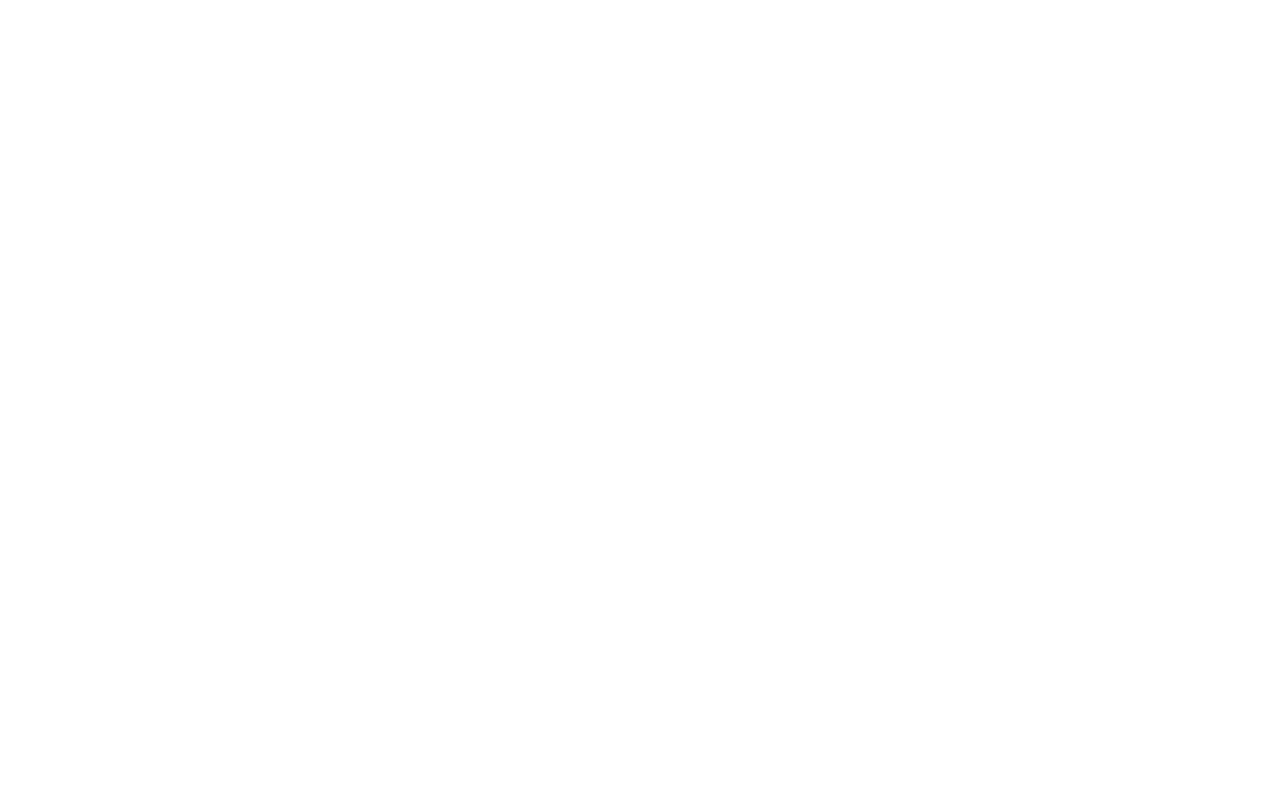
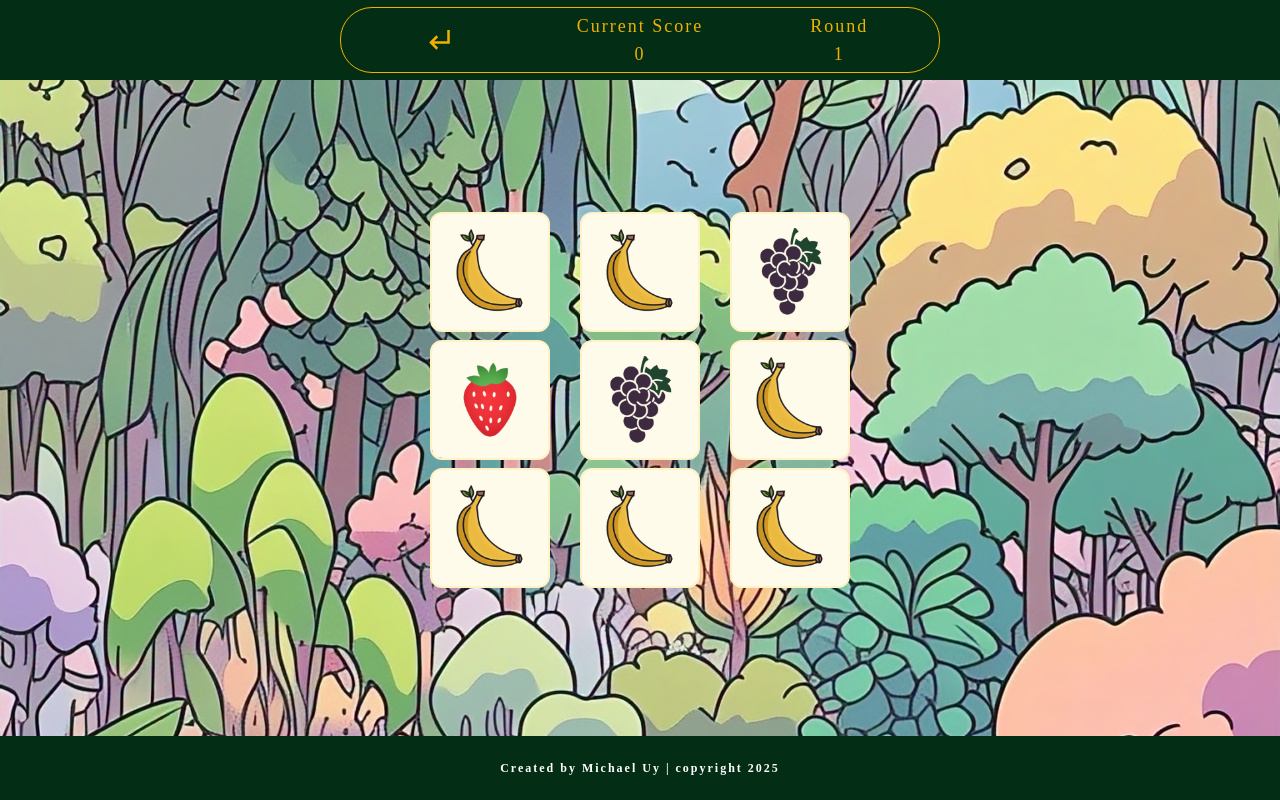
Before and after one commit to michaeluy001/Monkey-Boo, a React (Vite) app: page /Monkey-Boo/gameplay in a window 1280 px wide. Before the commit this address had no page. Built offline with nearby package versions, Linux system fonts and the light colour scheme; a web font is replaced by a local one.

Commit message:
fix:  configure path to remote repo. fix main content height. change from h-screen to h-dvh

```diff
--- a/package.json
+++ b/package.json
@@ -7,7 +7,8 @@
     "dev": "vite",
     "build": "vite build",
     "lint": "eslint .",
-    "preview": "vite preview"
+    "preview": "vite preview",
+    "deploy": "npm run build && gh-pages -d dist"
   },
   "dependencies": {
     "@emotion/react": "^11.14.0",
@@ -31,6 +32,7 @@
     "eslint": "^9.25.0",
     "eslint-plugin-react-hooks": "^5.2.0",
     "eslint-plugin-react-refresh": "^0.4.19",
+    "gh-pages": "^6.3.0",
     "globals": "^16.0.0",
     "prettier": "3.5.3",
     "vite": "^6.3.5"
--- a/src/App.jsx
+++ b/src/App.jsx
@@ -6,8 +6,7 @@
 const App = () => {
   return (
     <>
-
-        <BrowserRouter>
+        <BrowserRouter basename="/Monkey-Boo/">
           <AppRoutes />
         </BrowserRouter>
 
--- a/src/Components/Layout.jsx
+++ b/src/Components/Layout.jsx
@@ -7,7 +7,7 @@
   return (
     <>
       <Header />
-        <div className="h-screen overflow-hidden content-center">
+        <div className="h-dvh overflow-hidden content-center">
         <Outlet />
         </div>
       <Footer />
```
Also changed, not shown: vite.config.js (+5 -4 lines), 1 other file (tests, documents, lock files or other folders).
